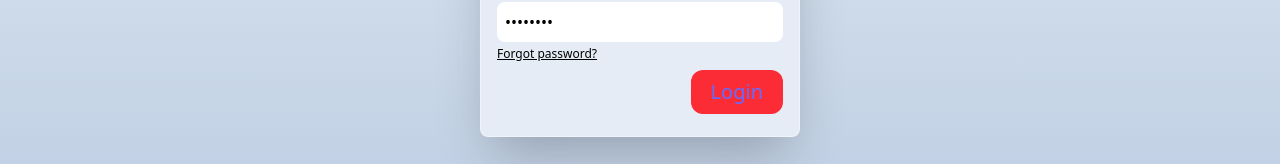
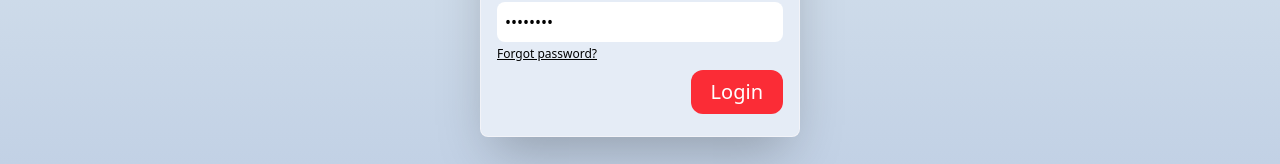
Before and after one commit to thienphu-1910/Website-VLCCNTT, a React (Vite) app in the folder frontend/: page / in a window 1280 px wide. Shown: the part 443-607 px from the top of the page. Built offline with nearby package versions, Linux system fonts and the light colour scheme.

Commit message:
chore: set html body's min-width to 100vw

```diff
--- a/frontend/src/index.css
+++ b/frontend/src/index.css
@@ -17,19 +17,14 @@
 }
 
 a {
-  font-weight: 500;
-  color: #646cff;
   text-decoration: inherit;
-}
-a:hover {
-  color: #535bf2;
 }
 
 body {
   margin: 0;
   display: flex;
   place-items: center;
-  min-width: 320px;
+  min-width: 100vw;
   min-height: 100vh;
 }
 
```
